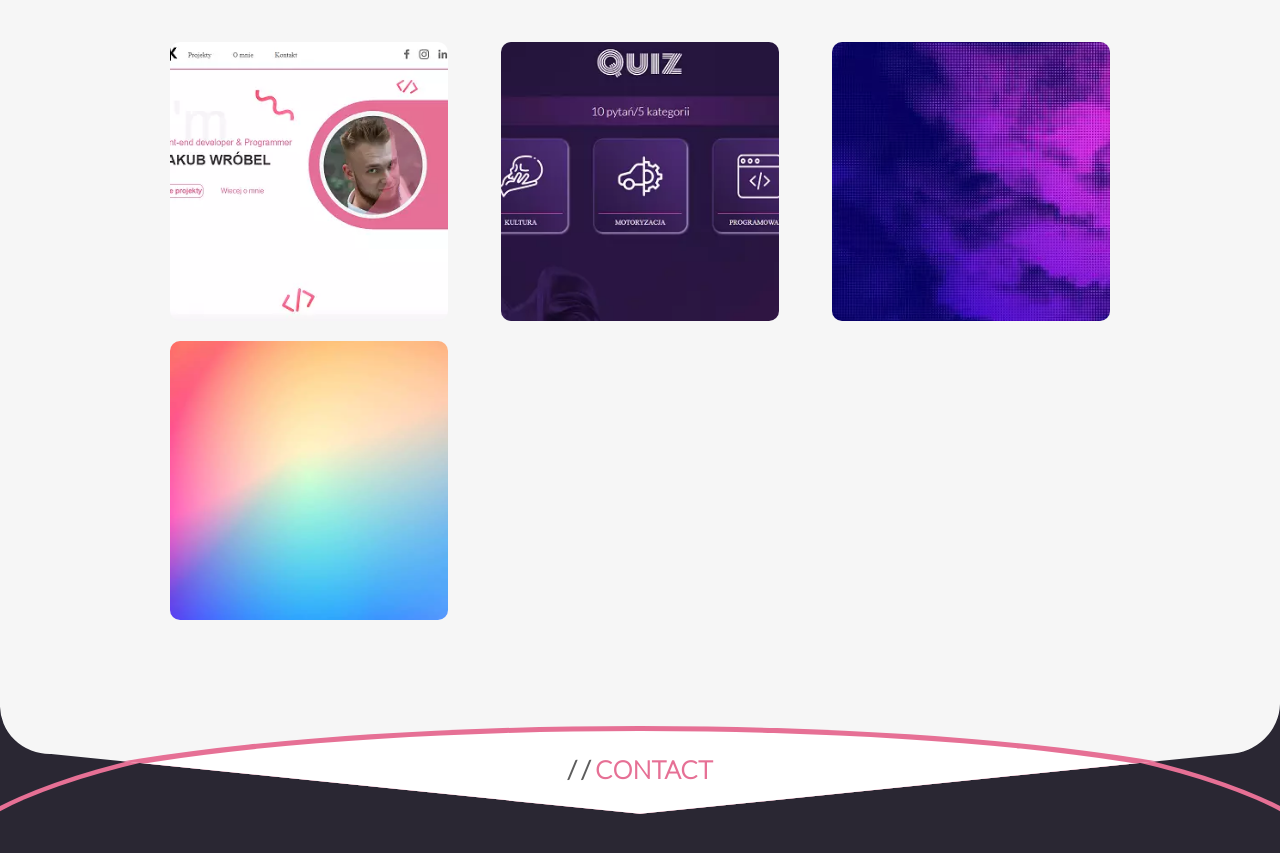
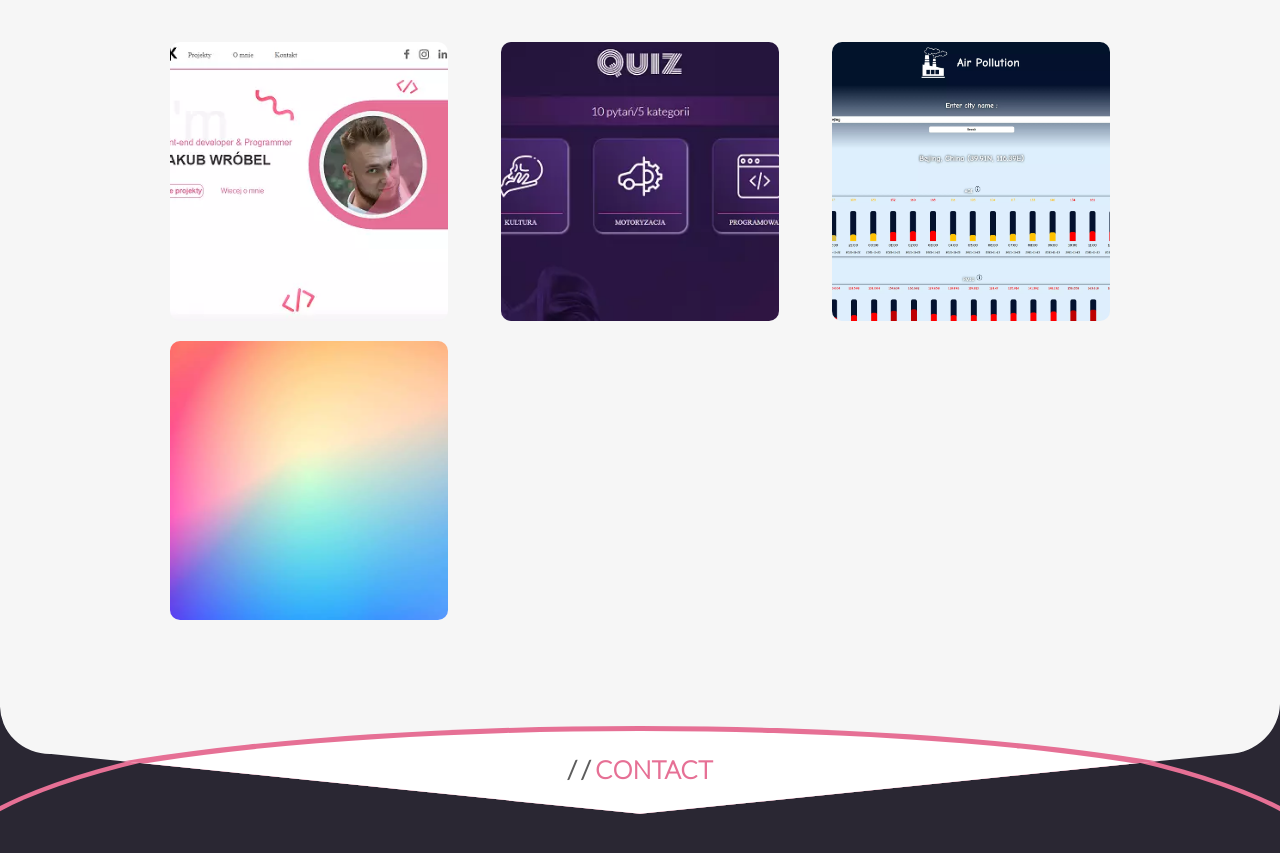
Before and after one commit to jakwrobel/portfolio, a React (Create React App) app: page / in a window 1280 px wide. Shown: the part 1696-2549 px from the top of the page. Built offline with nearby package versions, Linux system fonts and the light colour scheme.

Commit message:
I add 3rd project

```diff
--- a/src/project1/data/initialProjects.js
+++ b/src/project1/data/initialProjects.js
@@ -9,9 +9,11 @@ export const initialProjects = [
      imageUrl:"./images/project_quiz.webp",
  viewUrl:"https://jakwrobel.github.io/QuizzApp/",
     codeUrl:"https://github.com/jakwrobel/QuizzApp"},
-     {name:"Project 3",
-     technology:"Not ready",
-     imageUrl:"./images/project_3.webp"},
+     {name:"Air pollution forecast",
+     technology:"React, Redux, REST API, SCSS",
+     imageUrl:"./images/project_3.webp",
+     viewUrl:"https://jakwrobel.github.io/pollutionForecast/",
+     codeUrl:"https://github.com/jakwrobel/pollutionForecast"},
      {name:"Project 4",
      technology:"Not ready",
      imageUrl:"./images/project_4.webp"},
```
Also changed, not shown: public/images/project_3.webp.
